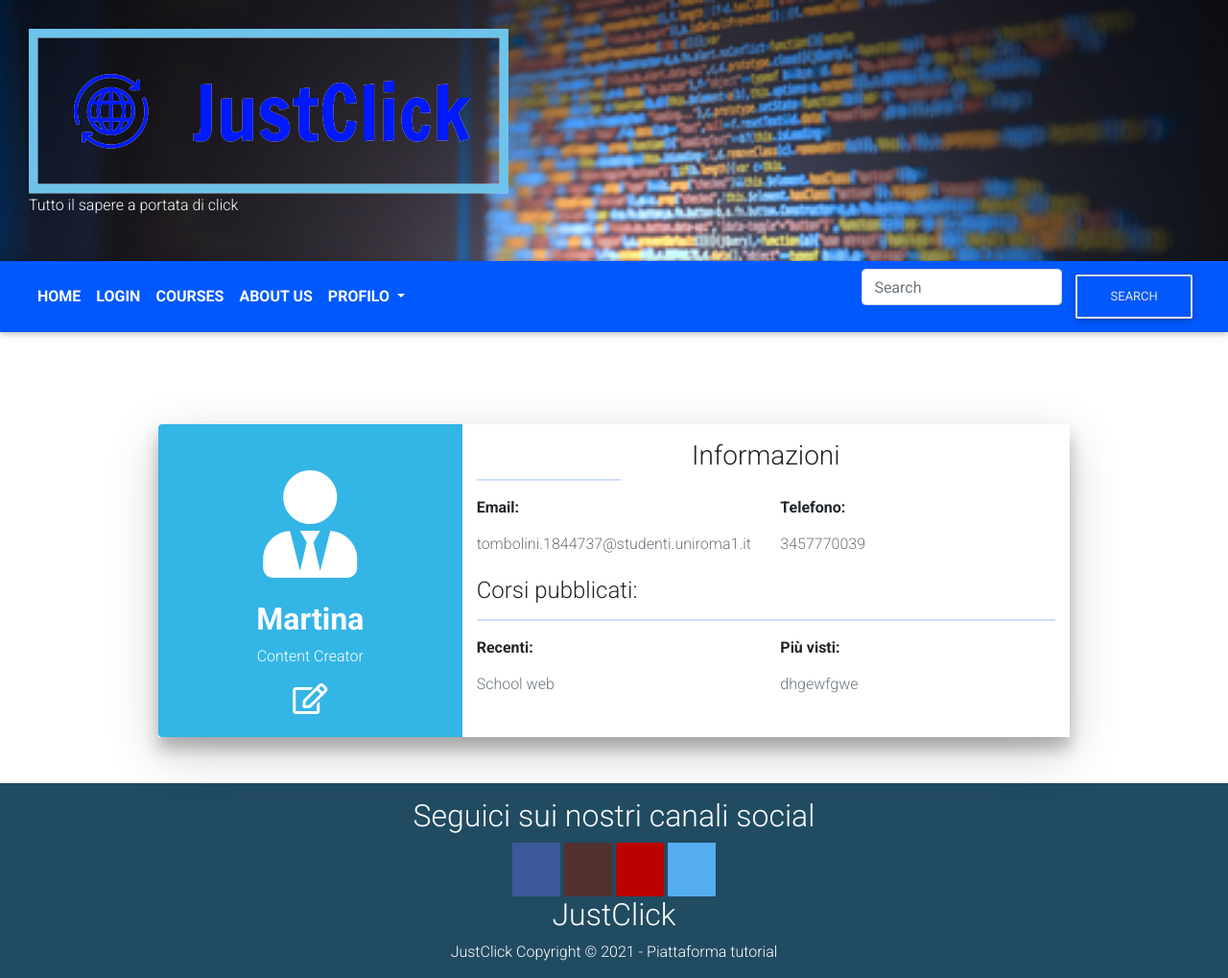
After one commit to crestini1844738/JustClick, a PHP site: page /public/views/profilo.html in a window 1280 px wide. The commit adds this page. Shown: the whole page at 96% size. Run offline with PHP 8.4, Linux system fonts and the light colour scheme; some libraries are stand-ins or nearby versions.

Commit message:
aggiunta pagina profilo (temporanea)

```diff
--- a/public/styles/index.css
+++ b/public/styles/index.css
@@ -327,7 +327,7 @@
 
 /* footer */
 
-  .fa{
+.fa{
     padding: 20px;
     font-size: 30px;
     width: 50px;
--- /dev/null
+++ b/public/views/profilo.html
@@ -0,0 +1,126 @@
+<!DOCTYPE html>
+<html>
+<head>
+    <title> Progetto RDC LTW</title>
+    <meta charset="utf-8" />
+    <meta name="viewport" content="width=device-width, initial-scale=1"/>
+    <script type="text/javascript" lang="javascript" src="../js/bootstrap.min.js"></script>
+    <link rel=stylesheet href="../styles/index.css" type="text/css">
+    <link rel=stylesheet href="../css/bootstrap.min.css" type="text/css">
+    <link rel="stylesheet" href="https://cdnjs.cloudflare.com/ajax/libs/font-awesome/4.7.0/css/font-awesome.min.css"/>
+    <!-- Font Awesome -->
+    <link rel="stylesheet" href="https://use.fontawesome.com/releases/v5.8.2/css/all.css">
+    <!-- Google Fonts -->
+    <link rel="stylesheet" href="https://fonts.googleapis.com/css?family=Roboto:300,400,500,700&display=swap">
+    <!-- Bootstrap core CSS -->
+    <link href="https://cdnjs.cloudflare.com/ajax/libs/twitter-bootstrap/4.5.0/css/bootstrap.min.css" rel="stylesheet">
+    <!-- Material Design Bootstrap -->
+    <link href="https://cdnjs.cloudflare.com/ajax/libs/mdbootstrap/4.19.1/css/mdb.min.css" rel="stylesheet">
+</head>
+<body>
+
+    <div class="header">
+        <img src="../logo/logo_small.png" alt="JustClick">
+        <p>Tutto il sapere a portata di click</p>
+    </div>
+
+    <nav class="navbar sticky-top navbar-expand-lg navbar-dark bg-blue">
+        <div class="container-fluid">
+          <button class="navbar-toggler" type="button" data-bs-toggle="collapse" data-bs-target="#navbarSupportedContent" aria-controls="navbarSupportedContent" aria-expanded="false" aria-label="Toggle navigation">
+            <span class="navbar-toggler-icon"></span>
+          </button>
+          <div class="collapse navbar-collapse" id="navbarSupportedContent">
+            <ul class="navbar-nav me-auto mb-2 mb-lg-0">
+              <li class="nav-item">
+                <a class="nav-link fw-bold" aria-current="page" href="http://localhost:8889/">HOME</a>
+              </li>
+              <li class="nav-item">
+                <a class="nav-link fw-bold" href="http://localhost:8889/login">LOGIN</a>
+              </li>
+              <li class="nav-item">
+                <a class="nav-link fw-bold" href="http://localhost:8889/courses">COURSES</a>
+              </li>
+              <li class="nav-item">
+                <a class="nav-link active fw-bold" href="#">ABOUT US</a>
+              </li>
+              <li class="nav-item dropdown">
+                <a class="nav-link dropdown-toggle fw-bold" href="#" id="navbarDropdown" role="button" data-bs-toggle="dropdown" aria-expanded="false">
+                  PROFILO
+                </a>
+                <ul class="dropdown-menu" aria-labelledby="navbarDropdown">
+                  <li><a class="dropdown-item" href="#">Gestisci account</a></li>
+                  <li><a class="dropdown-item" href="#">Il mio account</a></li>
+                </ul>
+              </li>
+            </ul>
+            <form class="d-flex">
+              <input class="form-control me-2" type="search" placeholder="Search" aria-label="Search">
+              <button class="btn  btn-outline-light" type="submit">Search</button>
+            </form>
+          </div>
+        </div>
+      </nav>
+
+
+    <!-- parte del body da modificare ognuno di noi -->
+
+    <div class="container">
+
+        <div class="row d-flex justify-content-center">
+            <div class="col-md-10 mt-5 pt-5">
+                <div class="row z-depth-3">
+                    <div class="col-sm-4 bg-info rounded-left">
+                        <div class="card-block text-center text-white">
+                            <i class="fas fa-user-tie fa-7x mt-5"></i>
+                            <h2 class="font-weight-bold mt-4">Martina</h2>
+                            <p>Content Creator</p>
+                            <i class="far fa-edit fa-2x mb-4"></i>
+                        </div>
+                    </div>
+                    <div class="col-sm-8 bg-white rounded-right">
+                        <h3 class="mt-3 text-center">Informazioni</h3>
+                        <hr class="badge-primary mt-0 w-25">
+                        <div class="row">
+                            <div class="col-sm-6">
+                                <p class="font-weight-bold">Email:</p>
+                                <h6 class="text-muted">tombolini.1844737@studenti.uniroma1.it</h6>
+                            </div>
+                            <div class="col-sm-6">
+                                <p class="font-weight-bold">Telefono:</p>
+                                <h6 class="text-muted">3457770039</h6>
+                            </div>
+                        </div>
+                        <h4 class="mt-3">Corsi pubblicati:</h4>
+                        <hr class="bg-primary">
+                        <div class="row">
+                            <div class="col-sm-6">
+                                <p class="font-weight-bold">Recenti:</p>
+                                <h6 class="text-muted">School web</h6>
+                            </div>
+                            <div class="col-sm-6">
+                                <p class="font-weight-bold">Più visti:</p>
+                                <h6 class="text-muted">dhgewfgwe</h6>
+                            </div>
+                        </div>
+                    </div>
+                </div>
+            </div>
+        </div>
+    </div>
+
+
+    <!-- fine parte del body da modificare-->
+    <br>
+    <br>
+    <footer>
+        <h2>Seguici sui nostri canali social</h2>
+        <a href="#" class="fa fa-facebook"></a>
+        <a href="#" class="fa fa-instagram"></a>
+        <a href="#" class="fa fa-youtube"></a>
+        <a href="#" class="fa fa-twitter"></a>
+        <h2 class="logo">JustClick</h2>
+        <div class="text-center">JustClick Copyright &copy; 2021 - Piattaforma tutorial </div>
+    </footer>
+
+</body>
+</html>
```
